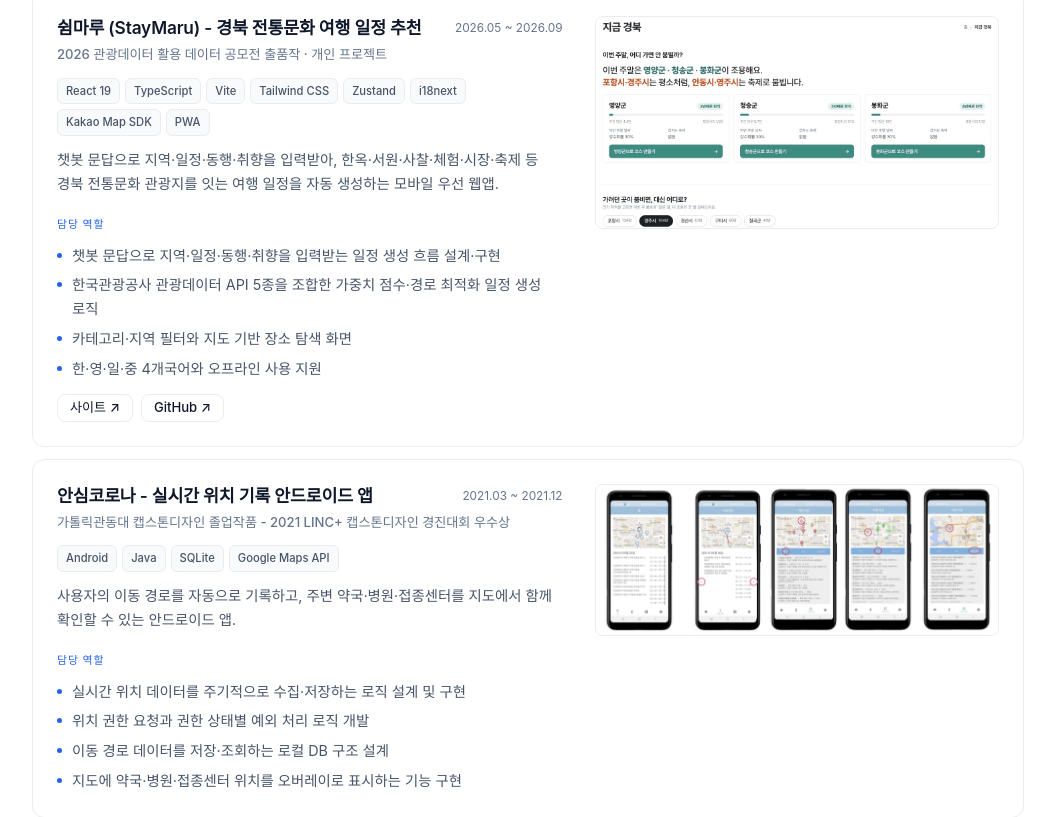
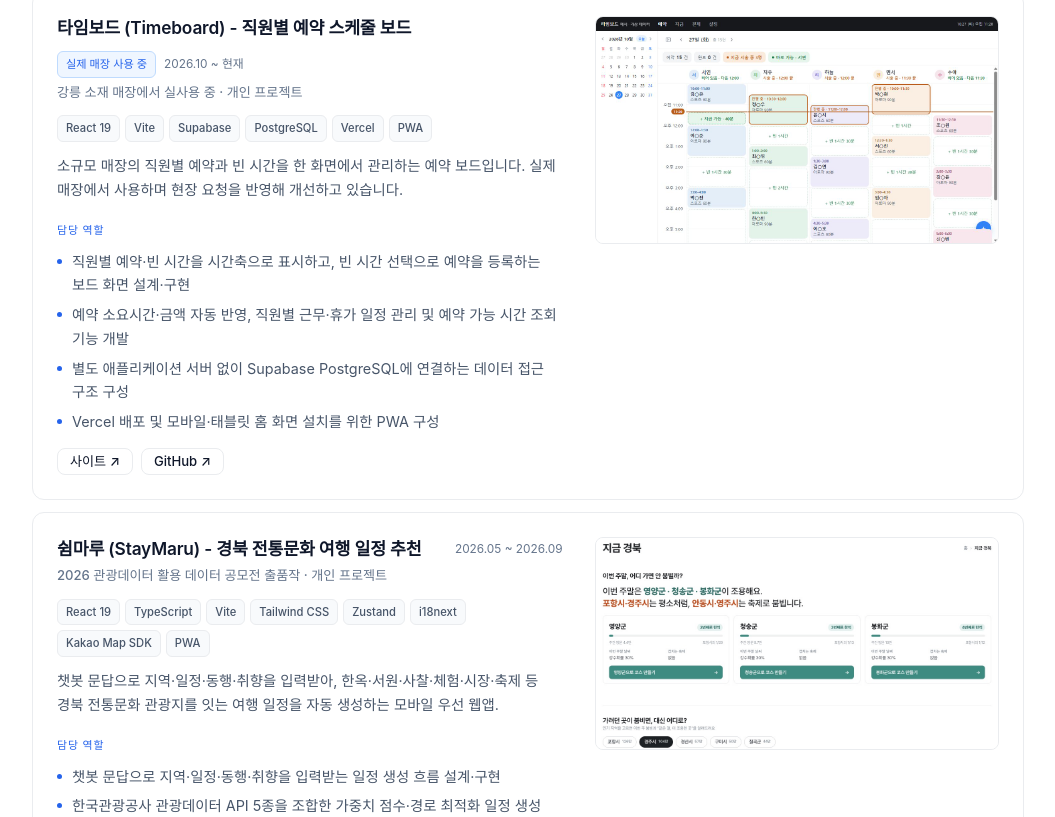
Before and after one commit to simsohyeon/sshPortfolio, a React (Vite) app: page / in a window 1280 px wide. Shown: the part 2763-3580 px from the top of the page, without its empty margins (112-1167 px from the left). Built offline with nearby package versions, Linux system fonts and the light colour scheme; no server answers; a web font is replaced by a local one.

Commit message:
Timeboard 개인 프로젝트 및 가상 데이터 화면 추가

```diff
--- a/src/components/common/ProjectCard.jsx
+++ b/src/components/common/ProjectCard.jsx
@@ -51,22 +51,12 @@ function Panel({ proj, kind }) {
       />
     );
   }
-  // 이미지 자리 표시 - 로컬 개발 화면에서만. 배포 빌드에는 패널 없이 1열로 나간다
-  if (import.meta.env.DEV) {
-    return (
-      <div className="image-slot no-print" aria-hidden="true">
-        <span>이미지 자리</span>
-        <span>1200 × 630 · png / webp</span>
-        <span>resume.js image 필드에 연결</span>
-      </div>
-    );
-  }
   return null;
 }
 
 // 모든 프로젝트 공용 카드. kind: "company" | "personal"
 export default function ProjectCard({ proj, kind = "company" }) {
-  const hasPanel = kind === "personal" && Boolean(proj.image || import.meta.env.DEV);
+  const hasPanel = kind === "personal" && Boolean(proj.image);
   const meta = kind === "company" ? proj.role : proj.context;
   const links = (proj.links || []).filter(l => l.url);
   // 회사 프로젝트는 성과 2개, 개인 프로젝트는 담당 역할 - 같은 자리, 같은 모양
--- a/src/data/resume.js
+++ b/src/data/resume.js
@@ -196,6 +196,38 @@ const resume = {
   // 사이드 프로젝트 (개인)
   // ───────────────────────────────────────────────
   sideProjects: [
+{
+  "id": "timeboard",
+  "name": "타임보드 (Timeboard) - 직원별 예약 스케줄 보드",
+  "period": "2026.10 ~ 현재",
+  "featured": true,
+  "status": "실제 매장 사용 중",
+  "statusKind": "live",
+  "context": "강릉 소재 매장에서 실사용 중 · 개인 프로젝트",
+  "stack": [
+    "React 19",
+    "Vite",
+    "Supabase",
+    "PostgreSQL",
+    "Vercel",
+    "PWA"
+  ],
+  "links": [
+    { "label": "사이트", "url": "https://timeboard-five.vercel.app/" },
+    {
+      "label": "GitHub",
+      "url": "https://github.com/simsohyeon/Timeboard"
+    }
+  ],
+  "image": { "src": "images/timeboard-demo.png", "alt": "타임보드 직원별 예약 보드 — 가상 직원과 예약을 사용한 예시 화면", "width": 1280, "height": 720 },
+  "summary": "소규모 매장의 직원별 예약과 빈 시간을 한 화면에서 관리하는 예약 보드입니다. 실제 매장에서 사용하며 현장 요청을 반영해 개선하고 있습니다.",
+  "contributions": [
+    "직원별 예약·빈 시간을 시간축으로 표시하고, 빈 시간 선택으로 예약을 등록하는 보드 화면 설계·구현",
+    "예약 소요시간·금액 자동 반영, 직원별 근무·휴가 일정 관리 및 예약 가능 시간 조회 기능 개발",
+    "별도 애플리케이션 서버 없이 Supabase PostgreSQL에 연결하는 데이터 접근 구조 구성",
+    "Vercel 배포 및 모바일·태블릿 홈 화면 설치를 위한 PWA 구성"
+  ]
+},
     {
       id: "staymaru",
       name: "쉼마루 (StayMaru) - 경북 전통문화 여행 일정 추천",
```
Also changed, not shown: public/images/timeboard-demo.png (added).
